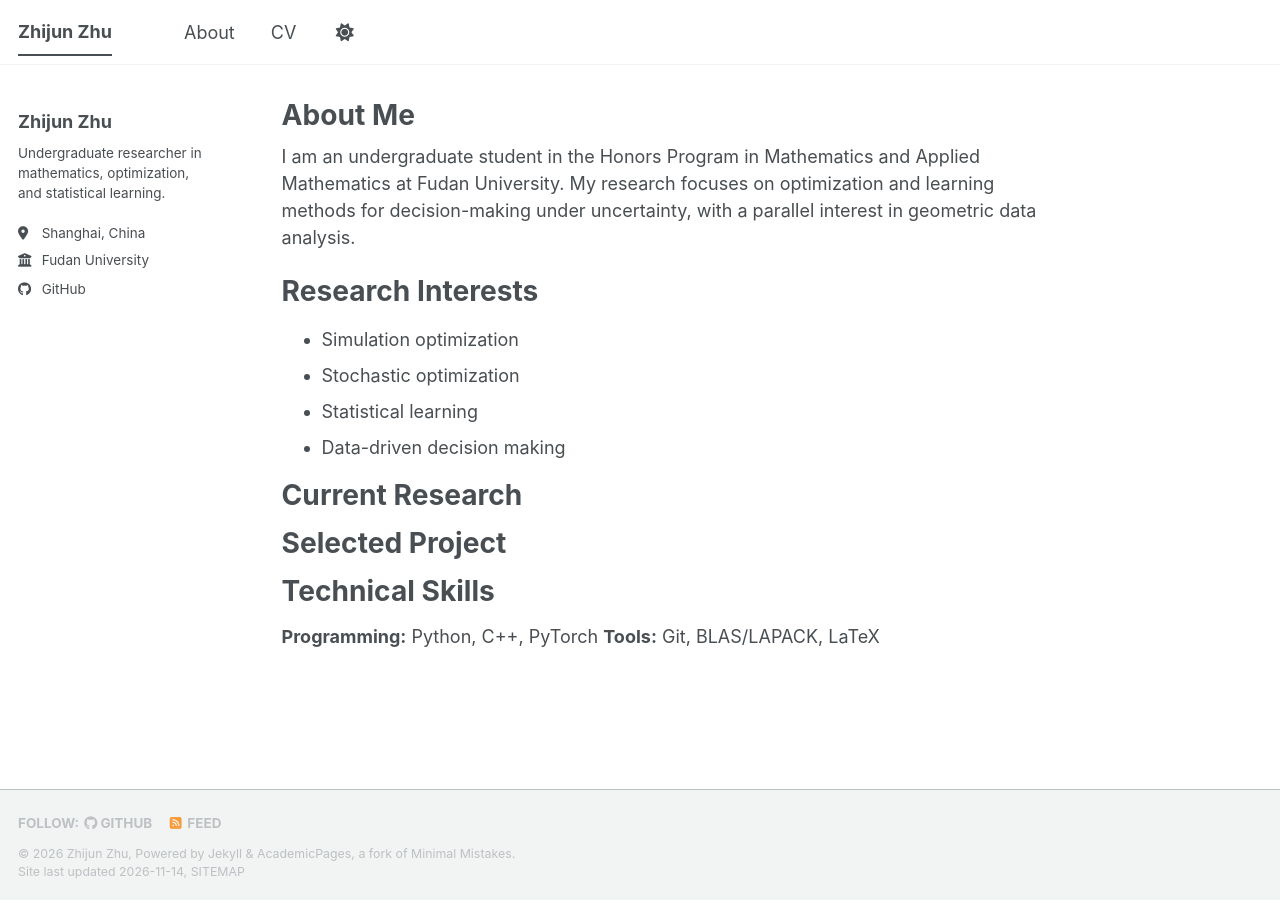
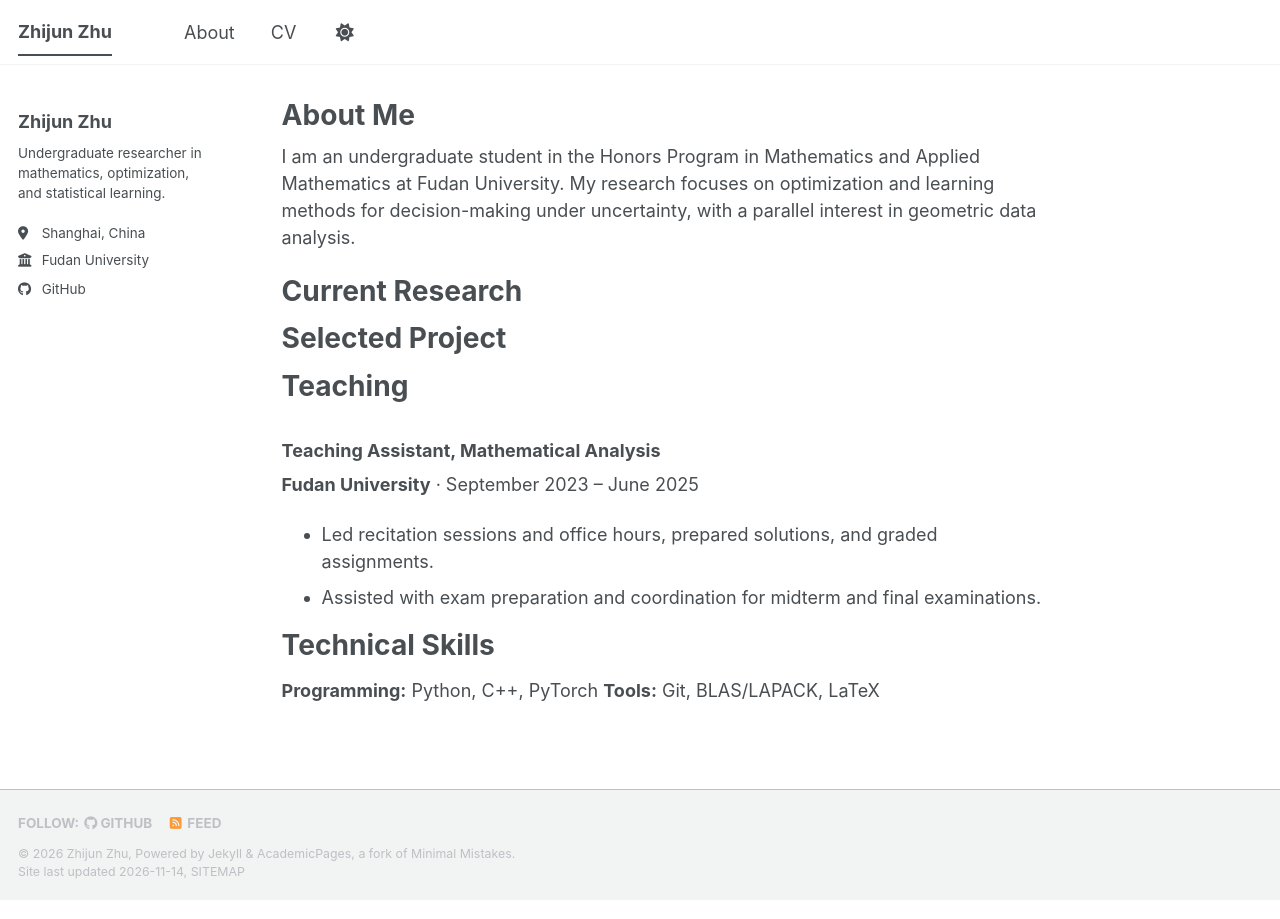
Before and after one commit to zzjpp/zzjpp.github.io, a Jekyll site: the page built from _pages/about.md, in a window 1280 px wide. Built offline with Jekyll 4.4.1, drawn with Linux system fonts in a browser that asks for light colours; a style sheet for code colours, icons or effects is not loaded.

Commit message:
Replace research interests with teaching section

```diff
--- a/_pages/about.md
+++ b/_pages/about.md
@@ -9,14 +9,6 @@ redirect_from:
 
 I am an undergraduate student in the Honors Program in Mathematics and Applied Mathematics at Fudan University. My research focuses on optimization and learning methods for decision-making under uncertainty, with a parallel interest in geometric data analysis.
 
-Research Interests
-======
-
-- Simulation optimization
-- Stochastic optimization
-- Statistical learning
-- Data-driven decision making
-
 Current Research
 ======
 
@@ -25,6 +17,17 @@ Selected Project
 ======
 
 
+Teaching
+======
+
+### Teaching Assistant, Mathematical Analysis
+
+**Fudan University** · September 2023 – June 2025
+
+- Led recitation sessions and office hours, prepared solutions, and graded assignments.
+- Assisted with exam preparation and coordination for midterm and final examinations.
+
+
 Technical Skills
 ======
 
```
Also changed, not shown: README.md (+1 -1 lines).
